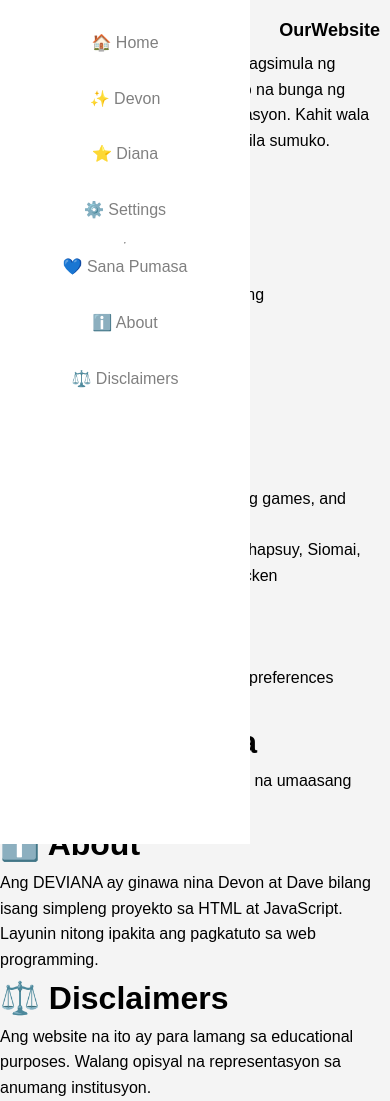
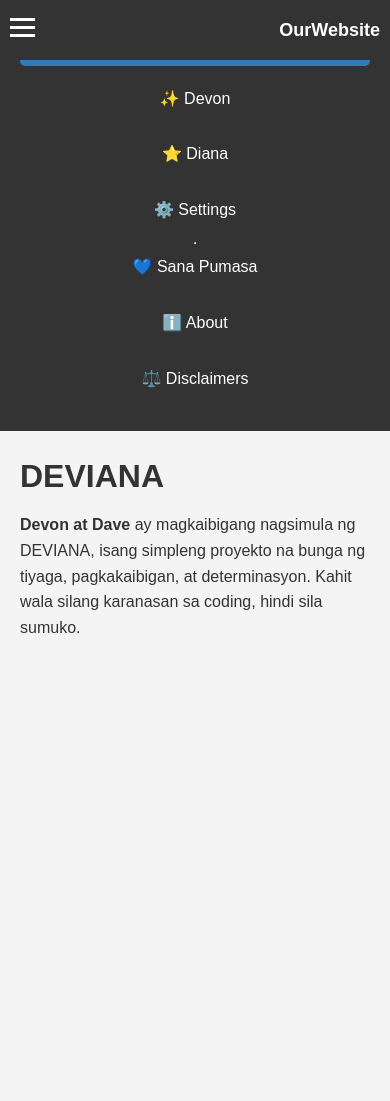
Before and after one commit to Dave-05-max/website, a plain HTML site: page index.html in a window 390 px wide. After the commit the page ends 844 px from the top, so only its background shows below. Drawn offline with Linux system fonts and the light colour scheme.

Commit message:
Update style.css

```diff
--- a/style.css
+++ b/style.css
@@ -1,3 +1,5 @@
+/* Global Styles */
+
 * {
     box-sizing: border-box;
     margin: 0;
@@ -7,20 +9,20 @@
 body {
     font-family: Arial, sans-serif;
     line-height: 1.6;
-    color: ;
+    color: #333;
     background-color: #f4f4f4;
 }
 
 a {
     text-decoration: none;
-    color: ;
+    color: #337ab7;
 }
 
 a:hover {
-    color: ;
+    color: #23527c;
 }
 
-
+/* Sidebar Styles */
 
 .sidebar {
     position: fixed;
@@ -28,7 +30,7 @@ a:hover {
     left: 0;
     width: 250px;
     height: 100vh;
-    background-color:white ;
+    background-color: #333;
     padding: 20px;
     display: flex;
     flex-direction: column;
@@ -36,7 +38,7 @@ a:hover {
 }
 
 .sidebar a {
-    color:gray ;
+    color: #fff;
     padding: 10px;
     margin-bottom: 10px;
     border-radius: 5px;
@@ -45,14 +47,14 @@ a:hover {
 }
 
 .sidebar a.active {
-    background-color: ;
+    background-color: #337ab7;
 }
 
 .sidebar a:hover {
-    background-color: ;
+    background-color: #23527c;
 }
 
-
+/* Overlay Styles */
 
 .overlay {
     position: fixed;
@@ -64,7 +66,7 @@ a:hover {
     display: none;
 }
 
-
+/* Topbar Styles */
 
 .topbar {
     position: fixed;
@@ -72,7 +74,7 @@ a:hover {
     left: 0;
     width: 100%;
     height: 60px;
-    background-color: ;
+    background-color: #333;
     padding: 10px;
     display: flex;
     align-items: center;
@@ -88,15 +90,40 @@ a:hover {
 .hamburger div {
     width: 25px;
     height: 3px;
-    background-color: ;
+    background-color: #fff;
     margin-bottom: 5px;
 }
 
 .logo {
-    color: ;
+    color: #fff;
     font-size: 18px;
     font-weight: bold;
 }
 
+/* Main Content Styles */
 
 main {
+    margin-left: 250px;
+    padding: 20px;
+}
+
+main h1 {
+    margin-bottom: 10px;
+}
+
+.hidden {
+    display: none;
+}
+
+/* Responsive Styles */
+
+@media (max-width: 768px) {
+    .sidebar {
+        width: 100%;
+        height: auto;
+        position: relative;
+    }
+    main {
+        margin-left: 0;
+    }
+}
```
